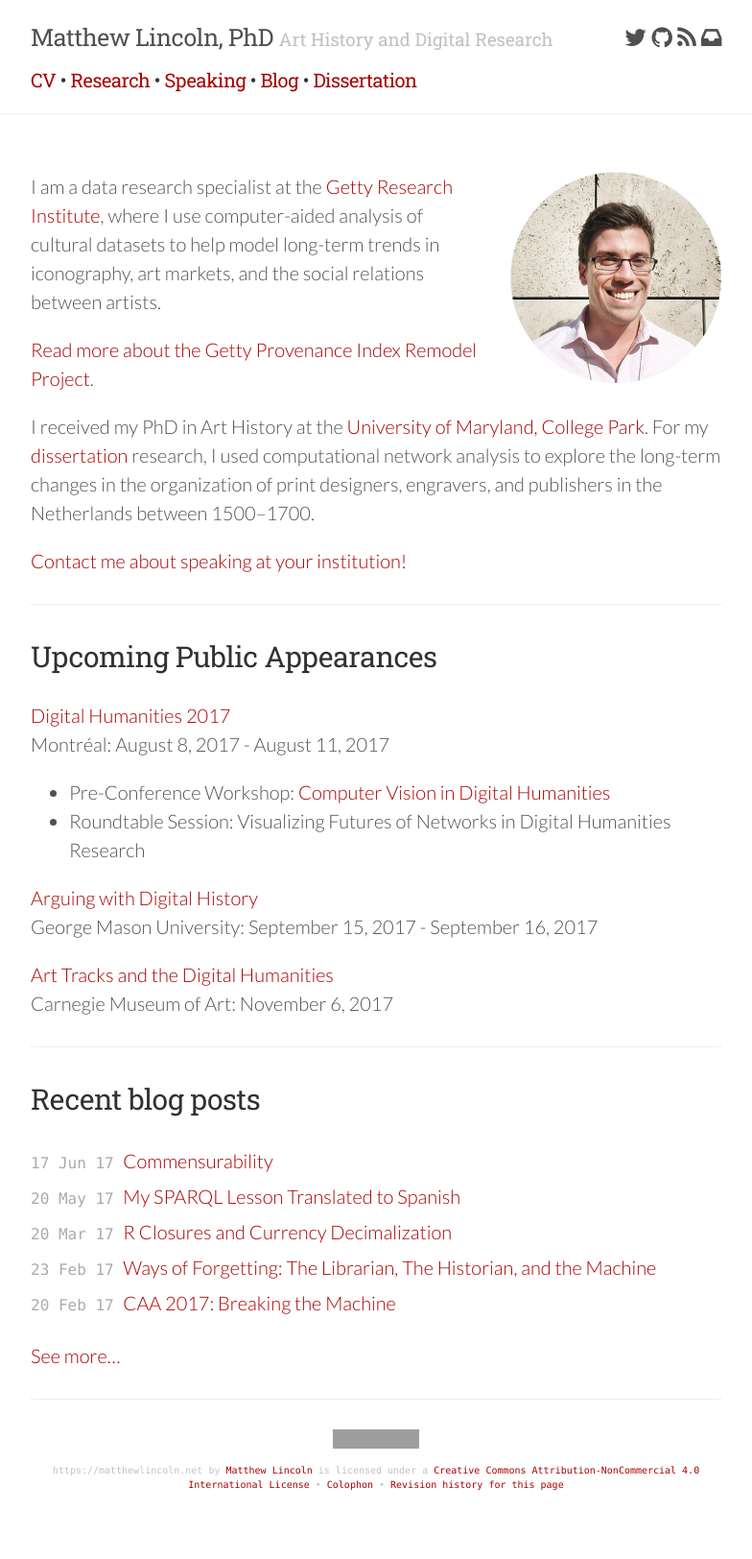
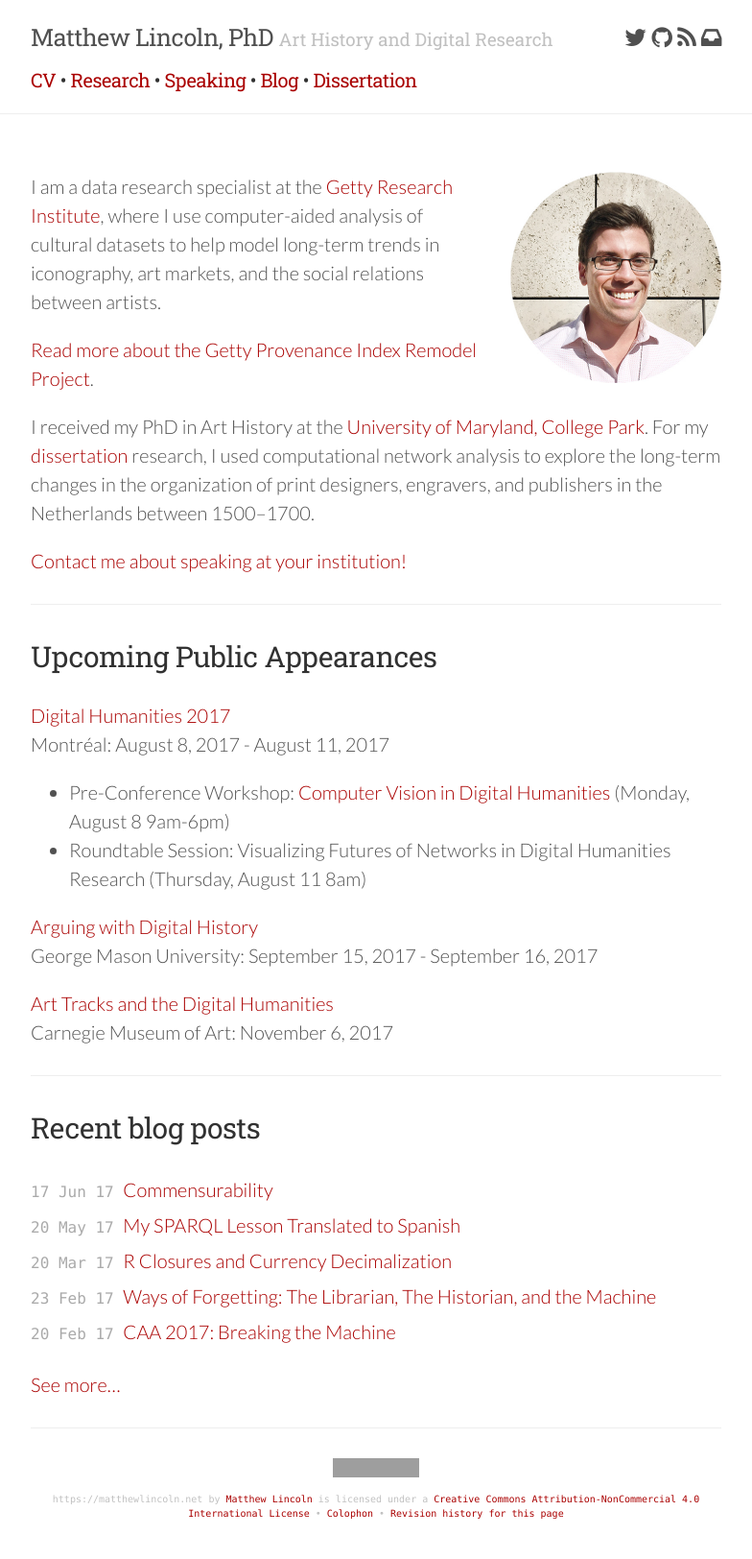
Before and after one commit to mdlincoln/mdlincoln.github.io, a Jekyll site: the page built from index.md, in a window 1280 px wide. Shown: the whole page at 96% size, without its empty margins (248-1032 px from the left). Built offline with Jekyll 4.4.1, drawn with Linux system fonts in a browser that asks for light colours; nearby versions of some CDN libraries; a script that is not in the unit is left out; before the commit the page ends 1594 px from its top, so only the background shows below that; grey boxes are pictures that could not be loaded.

Commit message:
Add times to DH workshop&panel

```diff
--- a/_data/travel.yaml
+++ b/_data/travel.yaml
@@ -4,8 +4,8 @@
   datestart: 2017-08-08 00:00:00 -0800
   dateend:  2017-08-11 00:00:00 -0800
   freetext: |
-    - Pre-Conference Workshop: [Computer Vision in Digital Humanities](https://avindhsig.wordpress.com/program-computer-vision-in-digital-humanities/)
-    - Roundtable Session: Visualizing Futures of Networks in Digital Humanities Research
+    - Pre-Conference Workshop: [Computer Vision in Digital Humanities](https://avindhsig.wordpress.com/program-computer-vision-in-digital-humanities/) (Monday, August 8 9am-6pm)
+    - Roundtable Session: Visualizing Futures of Networks in Digital Humanities Research (Thursday, August 11 8am)
 - venue: Arguing with Digital History
   location: George Mason University
   datestart: 2017-09-15 00:00:00 -0800
```
